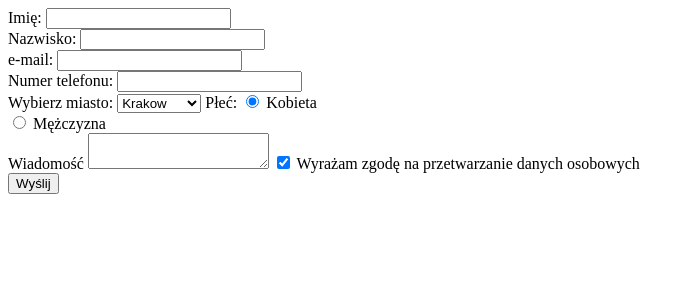
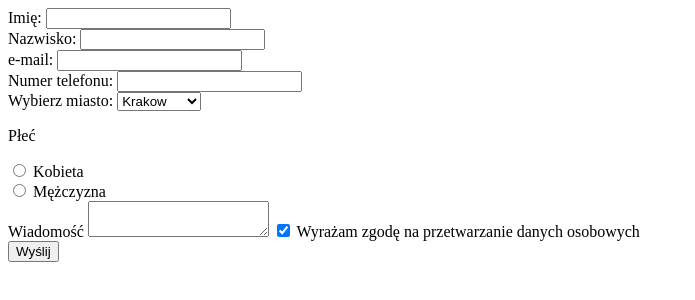
Before and after one commit to alinamat/alinamat.github.io, a plain HTML site: page zadanie-domowe/zadanie-1/index.html in a window 1280 px wide. Shown: the whole page, without its empty margins (0-695 px from the left). Drawn offline with Linux system fonts and the light colour scheme.

Commit message:
Poprawka radio

```diff
--- a/zadanie-domowe/zadanie-1/index.html
+++ b/zadanie-domowe/zadanie-1/index.html
@@ -28,10 +28,13 @@
                 <option value="gdansk">Gdańsk</option>
             </select>
 
-            <label for="gender">Płeć:</label>
-            <input type="radio" name="gender" value="male" checked> Kobieta<br>
+            <p>Płeć</p>
+            <input type="radio" name="gender" id="kobieta">
+            <label for="kobieta">Kobieta</label> <br>
 
-            <input type="radio" name="gender" value="female"> Mężczyzna <br>
+            <input type="radio" name="gender" id="mężczyzna">
+            <label for="mężczyzna">Mężczyzna</label> <br>
+
 
             <label for="wiadomosc">Wiadomość</label>
             <textarea maxlength="500" id="wiadomosc" name="wiadomosc"></textarea>
```
